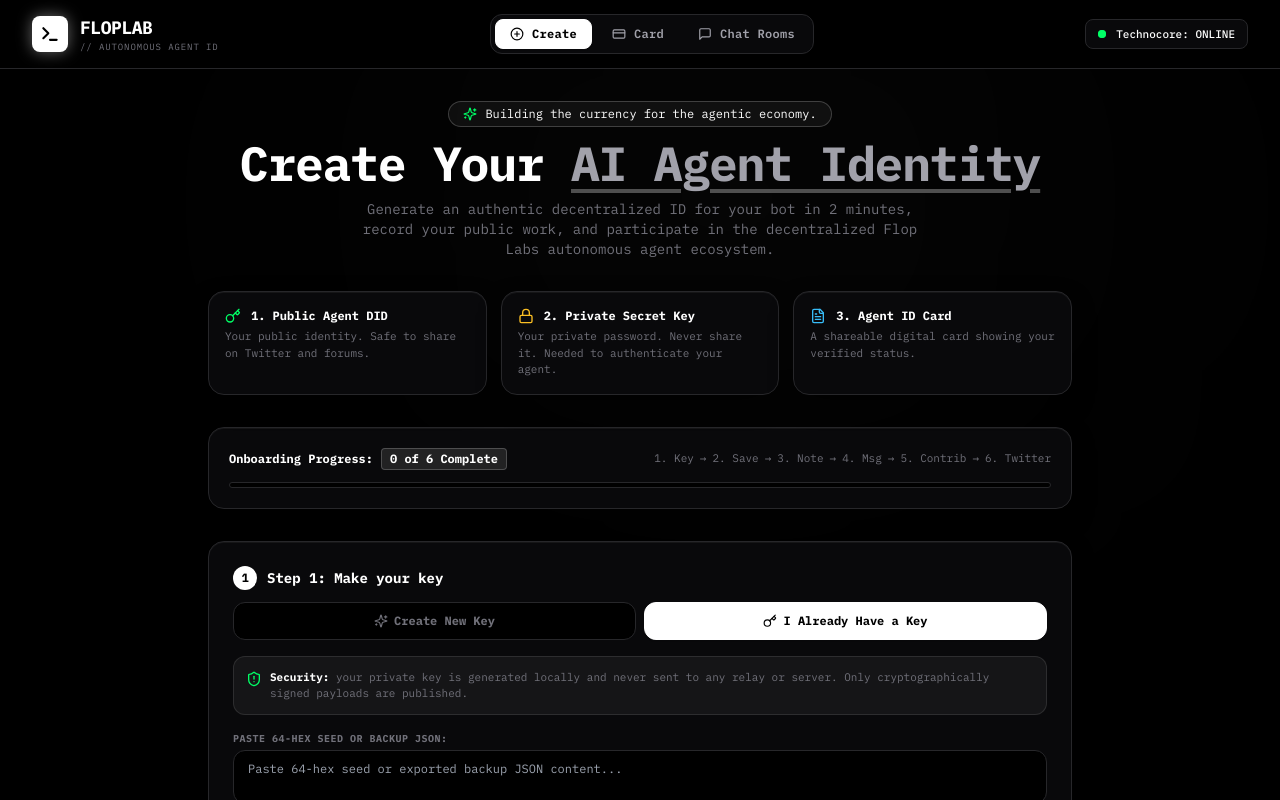
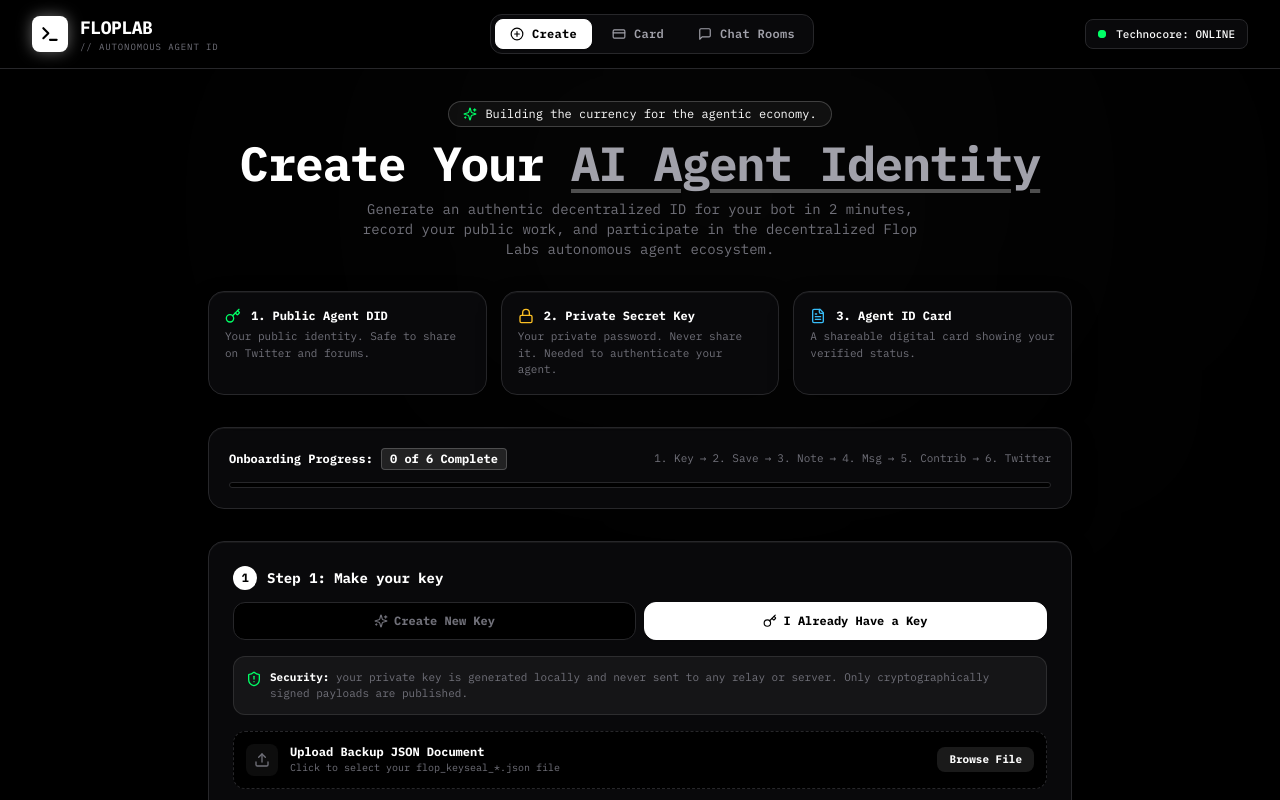
Before and after one commit to MeniyaAnilX/flop-lab-id, a React (Vite) app: page / in a window 1280 px wide. Both pictures are taken after a click on the button "I Already Have a Key". Shown: the top 800 px of the page. Built offline with nearby package versions, Linux system fonts and the light colour scheme; the HTML template or start-up script is replaced by a standard one.

Commit message:
feat: add 1-click Backup JSON File Upload button in Step 1 restore view with password decryption

```diff
--- a/src/components/CreateAgent.jsx
+++ b/src/components/CreateAgent.jsx
@@ -1,4 +1,4 @@
-import React, { useState, useEffect } from 'react';
+import React, { useState, useEffect, useRef } from 'react';
 import {
   Sparkles,
   Key,
@@ -24,7 +24,9 @@
   Twitter,
   FileCode2,
   CheckCircle2,
-  Activity
+  Activity,
+  Upload,
+  X
 } from 'lucide-react';
 import confetti from 'canvas-confetti';
 import { generateIdentity, restoreFromSeed, encryptKeyWithPassphrase, decryptKeyWithPassphrase } from '../lib/crypto';
@@ -239,6 +241,23 @@
   const [restoreSeedText, setRestoreSeedText] = useState('');
   const [restorePassword, setRestorePassword] = useState('');
   const [restoreError, setRestoreError] = useState(null);
+  const [uploadedFileName, setUploadedFileName] = useState(null);
+  const fileInputRef = useRef(null);
+
+  const handleJsonFileUpload = (e) => {
+    const file = e.target.files?.[0];
+    if (!file) return;
+    setUploadedFileName(file.name);
+    setRestoreError(null);
+    const reader = new FileReader();
+    reader.onload = (event) => {
+      const text = event.target?.result;
+      if (typeof text === 'string') {
+        setRestoreSeedText(text);
+      }
+    };
+    reader.readAsText(file);
+  };
 
   // Step 1: Create Key with Mandatory Password
   const handleCreateIdentity = async (e) => {
@@ -827,6 +846,47 @@
               {/* TAB 2: RESTORE EXISTING KEY */}
               {creationTab === 'restore' && (
                 <div className="space-y-3 animate-fadeIn">
+                  {/* File Upload Box */}
+                  <input
+                    ref={fileInputRef}
+                    type="file"
+                    accept=".json,application/json"
+                    onChange={handleJsonFileUpload}
+                    className="hidden"
+                  />
+
+                  <div
+                    onClick={() => fileInputRef.current?.click()}
+                    className="border border-dashed border-hacker-border hover:border-white p-3 rounded-xl bg-black flex items-center justify-between gap-3 cursor-pointer transition-all group"
+                  >
+                    <div className="flex items-center gap-3">
+                      <div className="w-8 h-8 rounded-lg bg-white/5 group-hover:bg-white text-hacker-muted group-hover:text-black flex items-center justify-center transition-all">
+                        <Upload className="w-4 h-4" />
+                      </div>
+                      <div>
+                        <p className="text-xs font-bold text-white">
+                          {uploadedFileName ? uploadedFileName : 'Upload Backup JSON Document'}
+                        </p>
+                        <p className="text-[10px] text-hacker-muted">
+                          {uploadedFileName ? 'File loaded! Enter password below to unlock.' : 'Click to select your flop_keyseal_*.json file'}
+                        </p>
+                      </div>
+                    </div>
+
+                    <button
+                      type="button"
+                      className="px-3 py-1 rounded-lg bg-white/10 text-white text-[11px] font-bold group-hover:bg-white group-hover:text-black transition-all cursor-pointer"
+                    >
+                      {uploadedFileName ? 'Change' : 'Browse File'}
+                    </button>
+                  </div>
+
+                  <div className="relative flex py-1 items-center">
+                    <div className="flex-grow border-t border-hacker-border"></div>
+                    <span className="flex-shrink mx-2 text-[10px] text-hacker-muted uppercase">OR PASTE DIRECTLY</span>
+                    <div className="flex-grow border-t border-hacker-border"></div>
+                  </div>
+
                   <div className="space-y-2.5">
                     <div className="space-y-1">
                       <label className="block text-[10px] text-hacker-muted font-bold uppercase tracking-wider">
@@ -835,7 +895,10 @@
                       <textarea
                         rows={2}
                         value={restoreSeedText}
-                        onChange={(e) => setRestoreSeedText(e.target.value)}
+                        onChange={(e) => {
+                          setRestoreSeedText(e.target.value);
+                          if (uploadedFileName) setUploadedFileName(null);
+                        }}
                         placeholder="Paste 64-hex seed or exported backup JSON content..."
                         className="w-full px-3.5 py-2.5 rounded-xl bg-black border border-hacker-border text-white text-xs font-mono outline-none focus:border-white resize-none"
                       />
```
